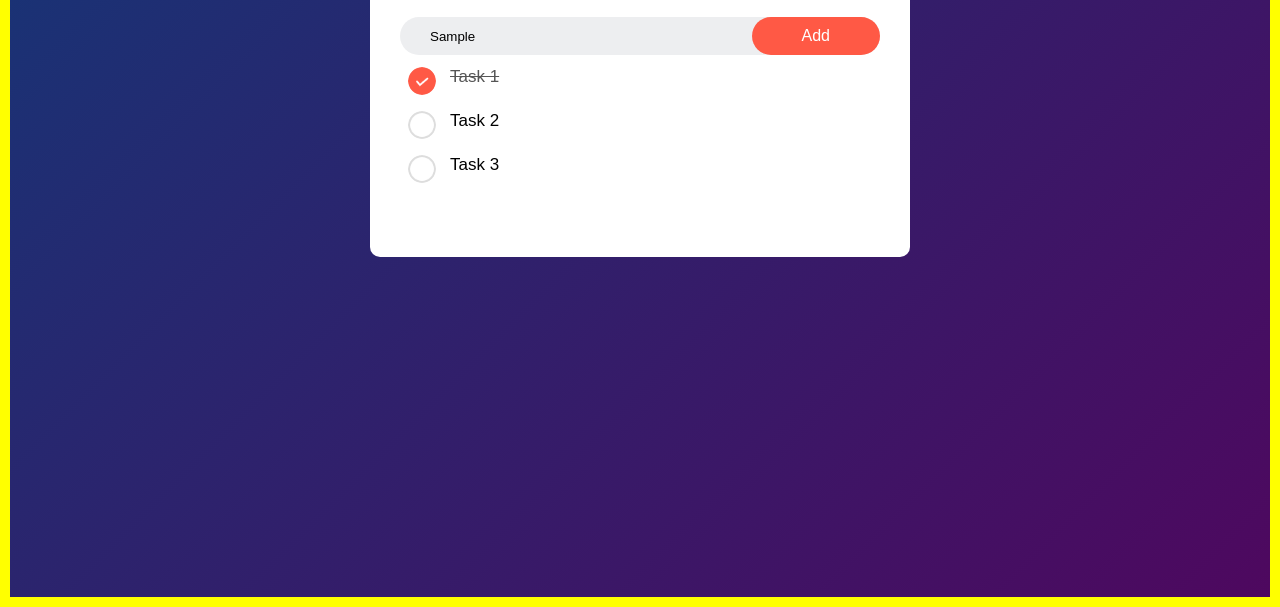
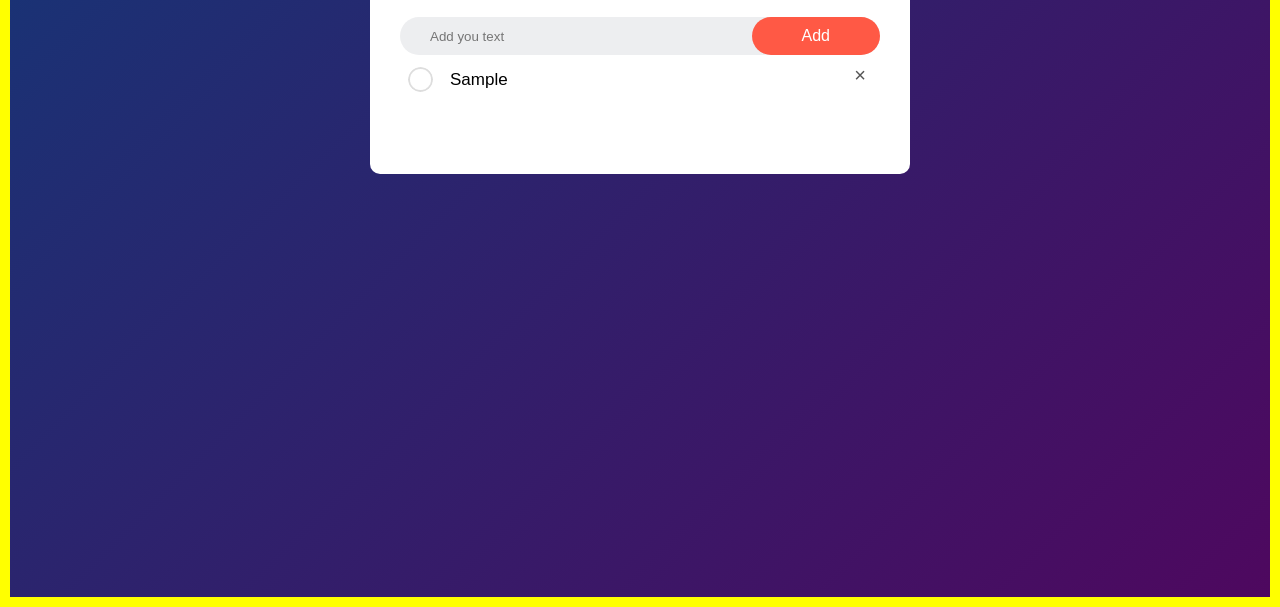
Before and after one commit to anooptechie/to-do-list, a plain HTML site: page index.html in a window 1280 px wide. Both pictures are taken after typing "Sample" into the empty fields and a click on the button "Add". Shown: the part 193-800 px from the top of the page. Drawn offline with Linux system fonts and the light colour scheme.

Commit message:
feat: build functional to-do app with task persistence - Added ability to add new tasks and display them in a list - Implemented check/uncheck toggle for completed tasks using a CSS class - Added delete button for removing tasks - Used localStorage to save tasks so they stay even after refreshing the page

```diff
--- a/index.html
+++ b/index.html
@@ -12,14 +12,17 @@
             <h2>To-Do List <img src="./images/icon.png" alt=""></h2>
             <div class="row">
                 <input type="text" id="input-box" placeholder="Add you text">
-                <button>Add</button>
+                <button onclick="addTask()">Add</button>
             </div>
-            <ul>
-                <li class="checked">Task 1</li>
+            <ul id="list-container">
+                <!-- <li class="checked">Task 1</li>
                 <li>Task 2</li>
-                <li>Task 3</li>
+                <li>Task 3</li> -->
             </ul>
         </div>
     </div>
+
+
+    <script src="./script.js"></script>
 </body>
 </html>
--- /dev/null
+++ b/script.js
@@ -0,0 +1,37 @@
+const inputBox = document.getElementById("input-box")
+const listContainer = document.getElementById("list-container")
+
+function addTask(){
+    if(inputBox.value === ''){
+        alert("You must enter some text")
+    }
+    else{
+        let li = document.createElement("li");
+        li.innerHTML = inputBox.value;
+        listContainer.appendChild(li);
+        let span = document.createElement("span")
+        span.innerHTML = "\u00d7"
+        li.appendChild(span);
+    }
+    inputBox.value = "";
+    saveData();
+}
+
+listContainer.addEventListener("click", function(e){
+    if(e.target.tagName === "LI"){
+        e.target.classList.toggle("checked")
+        saveData();
+    }
+    else if(e.target.tagName === "SPAN"){
+        e.target.parentElement.remove();
+        saveData();
+    }
+}, false);
+
+function saveData(){
+    localStorage.setItem("data", listContainer.innerHTML)
+}
+function showTask(){
+    listContainer.innerHTML = localStorage.getItem("data")
+}
+showTask();
--- a/style.css
+++ b/style.css
@@ -61,12 +61,13 @@ ul li{
     user-select: none;
     cursor: pointer;
     position: relative;
+    line-height: 25px;
 }
 ul li::before{
     content: '';
     position: absolute;
-    height: 28px;
-    width: 28px;
+    height: 25px;
+    width: 25px;
     border-radius: 50px;
     background-image: url(./images/unchecked.png);
     background-size: cover;
@@ -94,3 +95,21 @@ ul li.checked{
 ul li.checked::before{
     background-image: url(./images/checked.png);
 }
+
+ul li span{
+    position: absolute;
+    right: 0;
+    top: 5px;
+    width: 40px;
+    height: 40px;
+    /* margin-right: 40px; */
+    font-size: 20px;
+    color: #555;
+    line-height: 30px;
+    text-align: center;
+    border-radius: 50%;
+}
+
+ul li span:hover{
+    background: #edeef0;
+}
```
Also changed, not shown: 1 other file.
